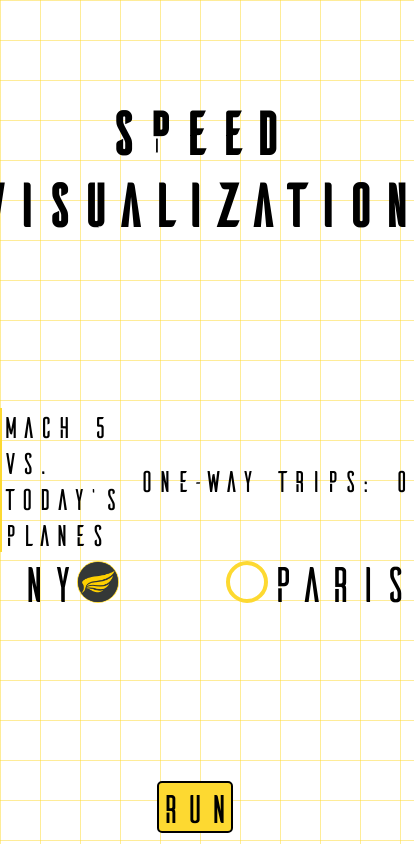
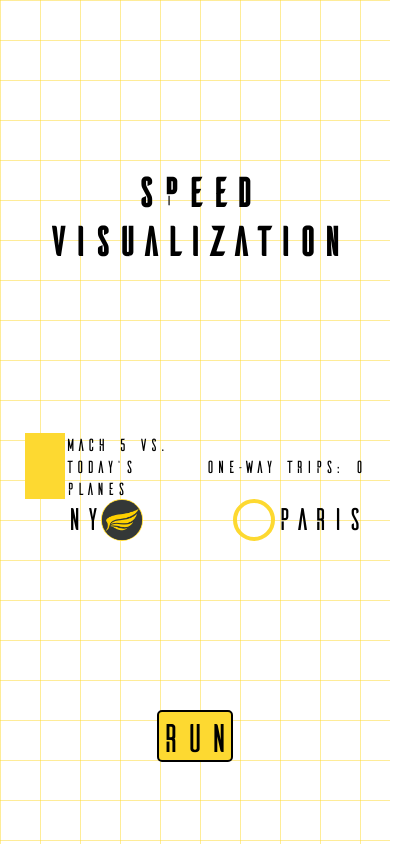
Before and after one commit to chemotaxis/speed-viz, a React (Create React App) app: page / in a window 390 px wide. Shown: the whole page, 414 px wide, since content can reach past the window. Built offline with nearby package versions, Linux system fonts and the light colour scheme.

Commit message:
Make font sizes responsive
Used a formula based on this webpage:

<https://www.madebymike.com.au/writing/fluid-type-calc-examples/>

```diff
--- a/src/App.css
+++ b/src/App.css
@@ -22,9 +22,22 @@
   /* Used for yellow accent box on the left side */
   --box-width: 40px;
 
-  --font-small: 30px;
-  --font-medium: 50px;
-  --font-large: 60px;
+  /* Represents pixel values but need to be numbers for calc() to work */
+  --max-display-width: 2880;
+  --min-display-width: 320;
+  --diff-display-width: calc(
+      var(--max-display-width) - var(--min-display-width)
+    );
+
+  --font-small: calc(17px
+      + 20 * ((100vw - 320px)/var(--diff-display-width))
+    );
+  --font-medium: calc(30px
+    + 50 * ((100vw - 320px)/var(--diff-display-width))
+  );
+  --font-large: calc(40px
+      + 30 * ((100vw - 320px)/var(--diff-display-width))
+    );
 }
 
 body {
```
